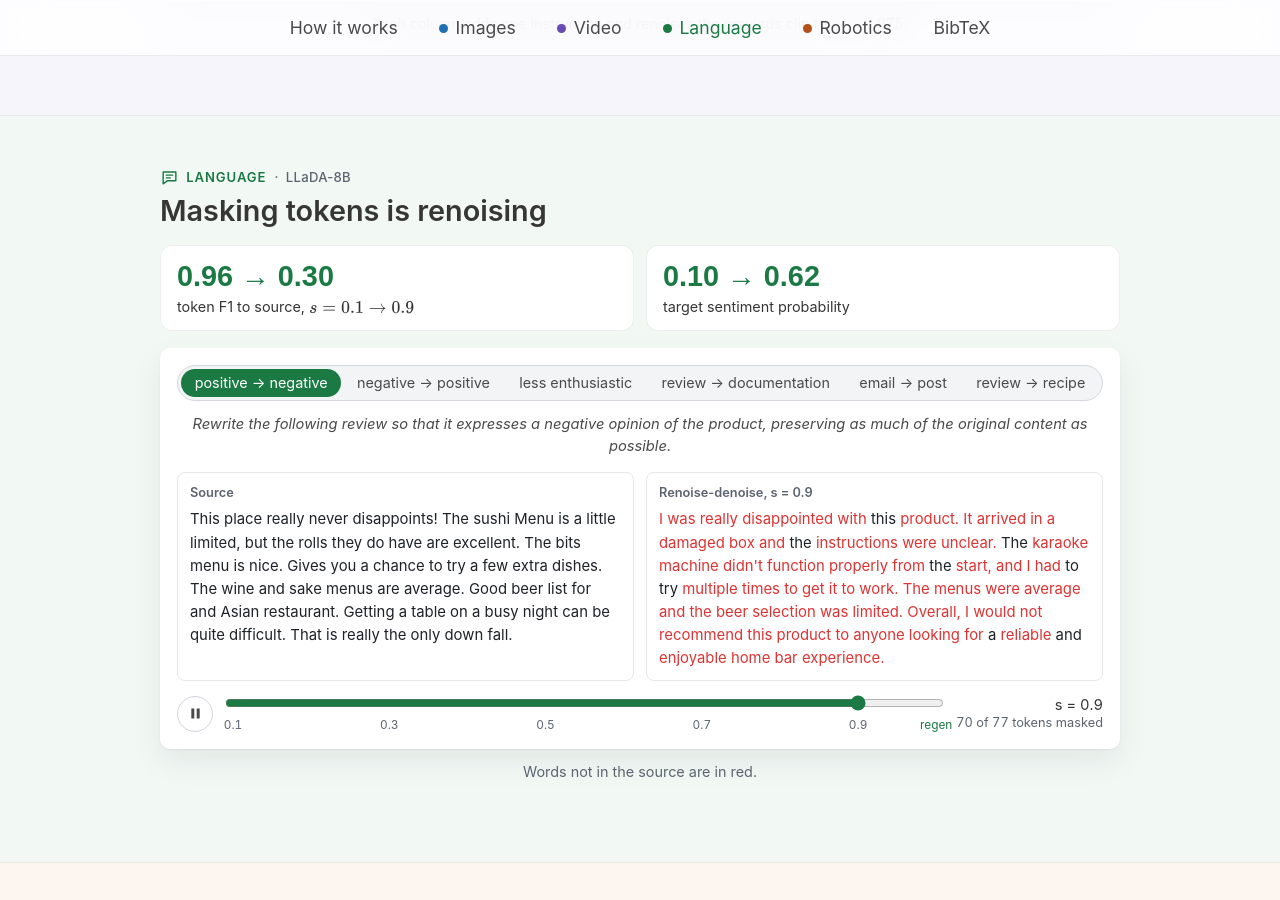
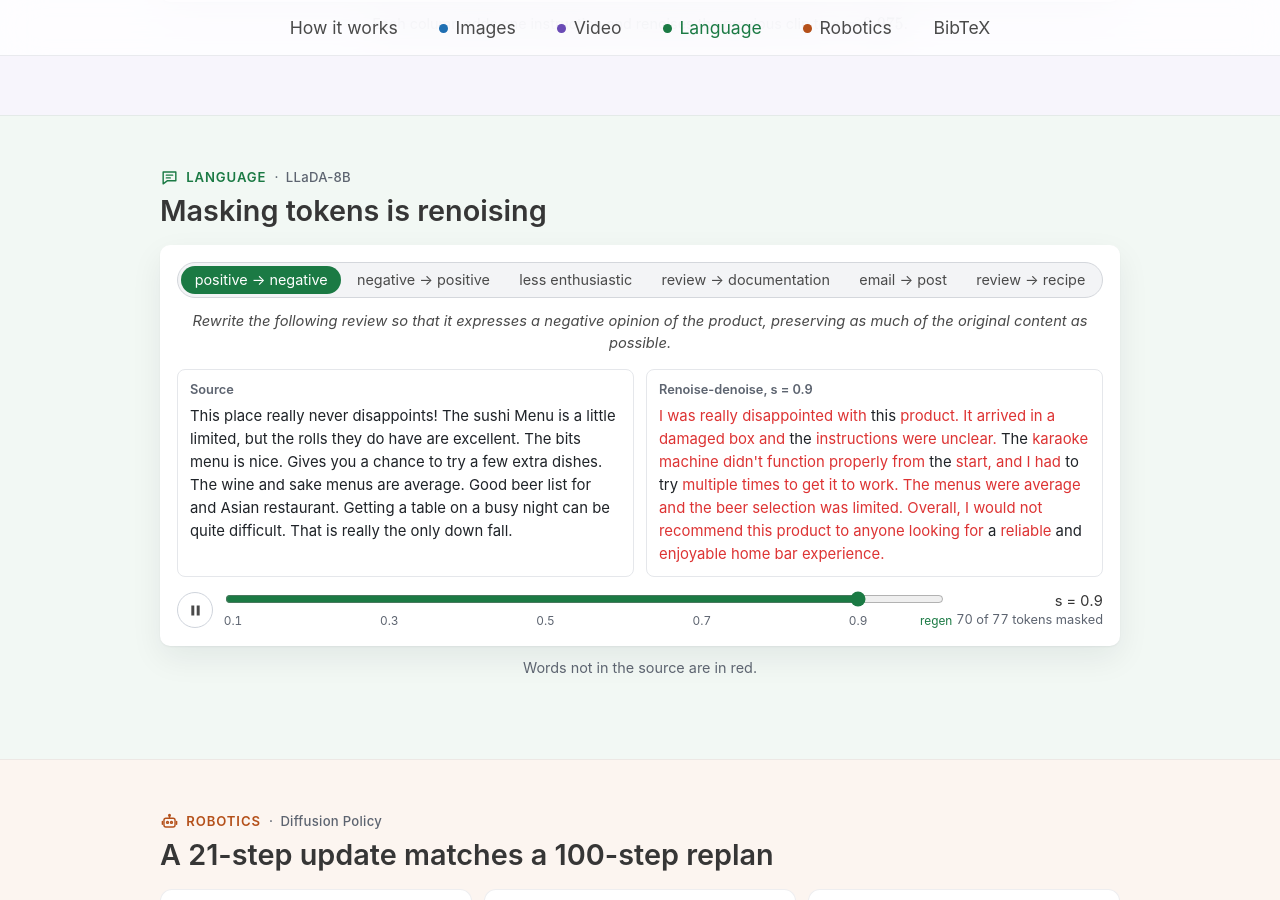
Before and after one commit to SarahLiaw/SarahLiaw.github.io, a Jekyll site: the page renoise-denoise/index.html, which Jekyll copies as it is, in a window 1280 px wide and 900 px high, scrolled down 3558 px. Built offline with Jekyll 4.4.1, drawn with Linux system fonts in a browser that asks for light colours; some web fonts are replaced.

Commit message:
renoise-denoise page: drop the language stat tiles

```diff
--- a/renoise-denoise/index.html
+++ b/renoise-denoise/index.html
@@ -122,10 +122,6 @@
   <div class="container content">
     <p class="eyebrow"><svg viewBox="0 0 24 24" aria-hidden="true"><path d="M4 5h16v11H9.5L4 20z"/><path d="M8 9h8M8 12.5h5"/></svg>Language<span>LLaDA-8B</span></p>
     <h3 class="title">Masking tokens is renoising</h3>
-    <div class="stats two">
-      <div class="stat"><b>0.96 → 0.30</b><span>token F1 to source, \(s = 0.1 \to 0.9\)</span></div>
-      <div class="stat"><b>0.10 → 0.62</b><span>target sentiment probability</span></div>
-    </div>
     <figure>
       <div class="viewer" id="langViewer"></div>
       <figcaption>Words not in the source are in red.</figcaption>
```
